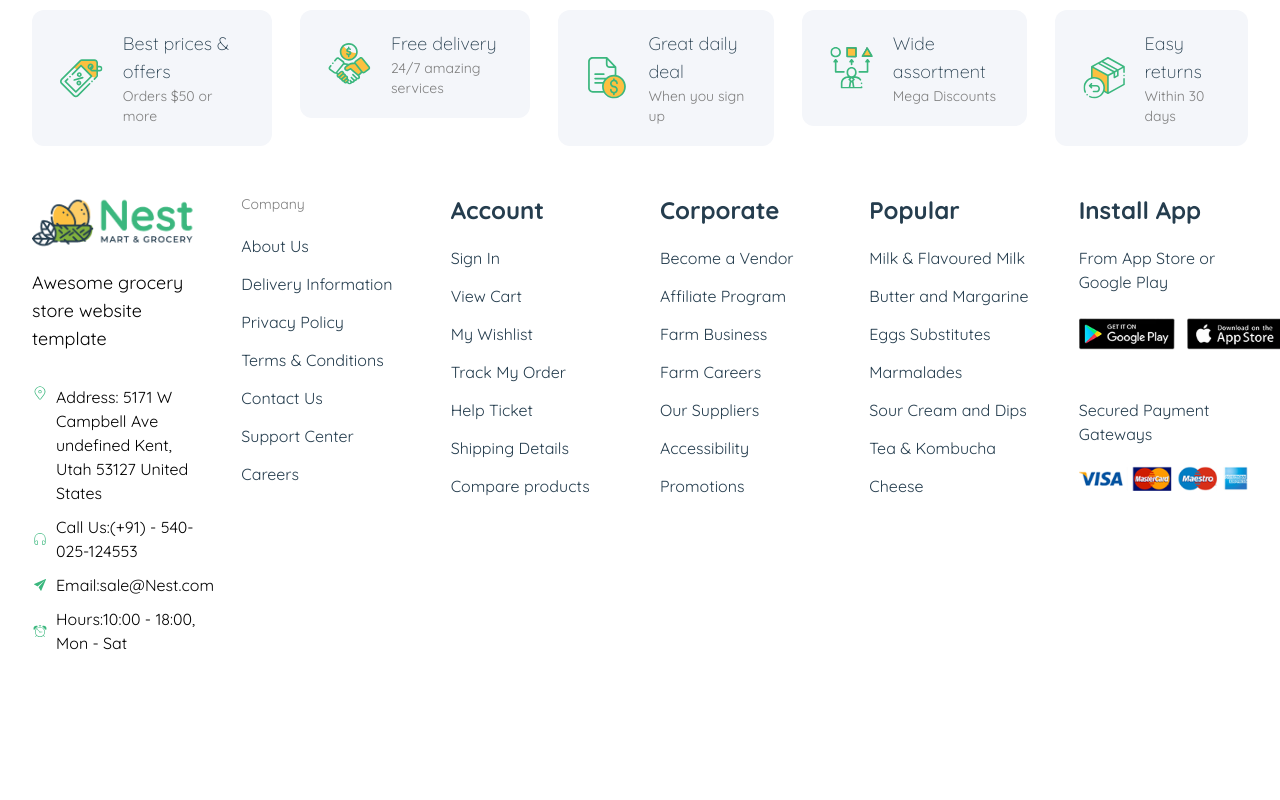
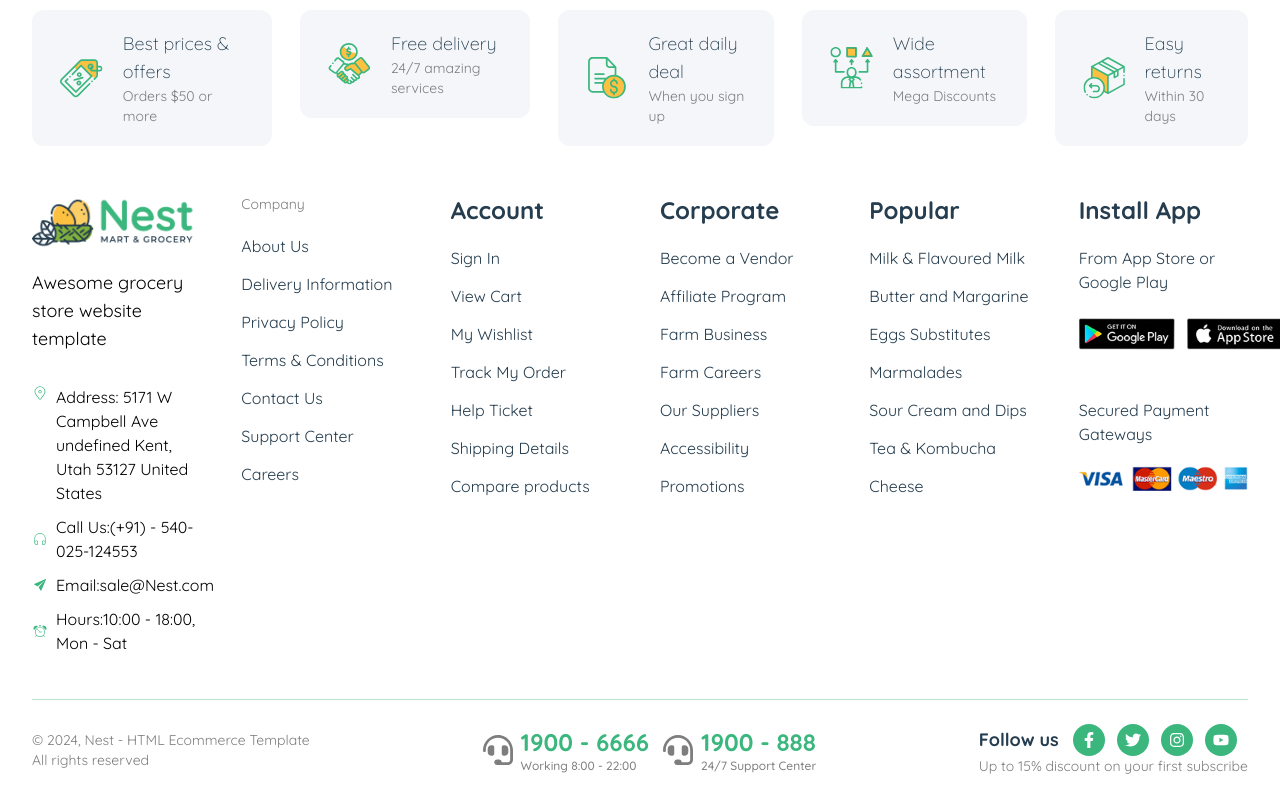
Before and after one commit to KAUSAR1701/Nest-eCommerce, a React (Vite) app: page / in a window 1280 px wide. Shown: the part 5079-5879 px from the top of the page. Before the commit the page ends 5744 px from the top, so only its background shows below. Built offline with nearby package versions, Linux system fonts and the light colour scheme.

Commit message:
New commit

```diff
--- a/src/components/Home/Subscribe-bg.jsx
+++ b/src/components/Home/Subscribe-bg.jsx
@@ -6,13 +6,13 @@ const Subscribe = () => {
     <section className="pb-12">
       <div className="container">
         <div
-          className="px-6 py-14 lg:p-16 bg-no-repeat bg-cover rounded-3xl bg-center md:bg:right"
+          className="px-6 py-14 lg:p-16 bg-no-repeat bg-cover rounded-3xl bg-center"
           style={{ backgroundImage: "url('/Subscribe.png')" }}
         >
-          <h1 className="font-bold text-xl md:text-2xl lg:text-4xl text-primary max-w-lg">
+          <h1 className="font-bold text-lg md:text-2xl lg:text-4xl text-primary max-w-lg">
             Stay home & get your daily needs from our shop
           </h1>
-          <p className="pt-5 md:pt-10 pb-5 md:pb-20 text-sm lg:text-lg font-normal text-secondary">
+          <p className="pt-5 md:pt-10 pb-5 md:pb-20 text-xs lg:text-lg font-normal text-secondary">
             Start You'r Daily Shopping with{" "}
             <span className="text-brand">Nest Mart</span>
           </p>
@@ -28,9 +28,9 @@ const Subscribe = () => {
             </button>
           </div>
         </div>
-        <div className="flex gap-7">
-          <div className="pt-10">
-            <div className="flex items-center gap-5 bg-[#f4f6fa] py-5 px-7 w-fit rounded-xl">
+        <div className="flex flex-col sm:flex-row gap-1 lg:gap-7">
+          <div className="pt-3 md:pt-10">
+            <div className="flex items-center gap-1 lg:gap-5 bg-[#f4f6fa] py-5 px-7 w-fit rounded-xl">
               <div>
                 <img src="icon-1.svg" alt="icon-1" className="w-14" />
               </div>
@@ -44,7 +44,7 @@ const Subscribe = () => {
               </div>
             </div>
           </div>
-          <div className="pt-10">
+          <div className="pt-3 md:pt-10">
             <div className="flex items-center gap-5 bg-[#f4f6fa] py-5 px-7 w-fit rounded-xl">
               <div>
                 <img src="icon-2.svg" alt="icon-2" className="w-14" />
@@ -59,7 +59,7 @@ const Subscribe = () => {
               </div>
             </div>
           </div>
-          <div className="pt-10">
+          <div className="pt-3 md:pt-10">
             <div className="flex items-center gap-5 bg-[#f4f6fa] py-5 px-7 w-fit rounded-xl">
               <div>
                 <img src="icon-3.svg" alt="icon-3" className="w-14" />
@@ -74,7 +74,7 @@ const Subscribe = () => {
               </div>
             </div>
           </div>
-          <div className="pt-10">
+          <div className="pt-3 md:pt-10">
             <div className="flex items-center gap-5 bg-[#f4f6fa] py-5 px-7 w-fit rounded-xl">
               <div>
                 <img src="icon-4.svg" alt="icon-4" className="w-14" />
@@ -89,7 +89,7 @@ const Subscribe = () => {
               </div>
             </div>
           </div>
-          <div className="pt-10">
+          <div className="pt-3 md:pt-10">
             <div className="flex items-center gap-5 bg-[#f4f6fa] py-5 px-7 w-fit rounded-xl">
               <div>
                 <img src="icon-5.svg" alt="icon-5" className="w-14" />
--- a/src/components/layout/Footer.jsx
+++ b/src/components/layout/Footer.jsx
@@ -1,5 +1,12 @@
 import React from "react";
 import { CiHeadphones, CiLocationOn } from "react-icons/ci";
+import {
+  FaFacebookF,
+  FaHeadset,
+  FaInstagram,
+  FaTwitter,
+  FaYoutube,
+} from "react-icons/fa";
 import { GiAlarmClock } from "react-icons/gi";
 import { IoIosSend } from "react-icons/io";
 import { Link } from "react-router";
@@ -8,7 +15,7 @@ function Footer() {
   return (
     <footer>
       <div className="container">
-        <div className="grid grid-cols-6 gap-10">
+        <div className="grid grid-cols-1 sm:grid-cols-2 md:grid-cols-4 lg:grid-cols-6 gap-10">
           <div>
             <img src="Logo.png" alt="Logo" />
             <p className="pt-4 pb-8 font-normal text-lg font-primary">
@@ -41,7 +48,7 @@ function Footer() {
                 </p>
               </li>
               <li>
-                <p className="pb-2.5 flex items-center gap-2 font-normal text-base font-primary">
+                <p className="pb-11 flex items-center gap-2 font-normal text-base font-primary">
                   <div className="text-brand">
                     <GiAlarmClock />
                   </div>
@@ -185,6 +192,85 @@ function Footer() {
             </Link>
           </div>
         </div>
+        <div className="flex justify-between items-center py-6 border-t border-[#BCE3C9]">
+          <p className="font-normal text-xs lg:text-sm text-secondary w-72 hidden md:block">
+            © 2024, Nest - HTML Ecommerce Template All rights reserved
+          </p>
+          <div className="flex gap-1 lg:gap-3.5">
+            <Link
+              to="tell:1900 - 888"
+              className="ml-auto flex items-center gap-2"
+            >
+              <FaHeadset className="text-3xl text-secondary hidden md:block" />
+              <div>
+                <p className="text-sm lg:text-2xl text-brand font-bold">
+                  1900 - 6666
+                </p>
+                <p className="text-xs text-secondary font-medium">
+                  Working 8:00 - 22:00
+                </p>
+              </div>
+            </Link>
+            <Link
+              to="tell:1900 - 888"
+              className="ml-auto flex items-center gap-2"
+            >
+              <FaHeadset className="text-3xl text-secondary hidden md:block" />
+              <div>
+                <p className="text-sm lg:text-2xl text-brand font-bold">
+                  1900 - 888
+                </p>
+                <p className="text-xs text-secondary font-medium">
+                  24/7 Support Center
+                </p>
+              </div>
+            </Link>
+          </div>
+          <div>
+            <div className="lg:flex items-center gap-1 lg:gap-3.5">
+              <p className="font-bold text-sm lg:text-lg text-primary">
+                Follow us
+              </p>
+              <ul className="flex gap-3">
+                <li>
+                  <Link
+                    to="/"
+                    className="w-8 h-8 rounded-full bg-brand flex justify-center items-center text-white"
+                  >
+                    <FaFacebookF />
+                  </Link>
+                </li>
+                <li>
+                  <Link
+                    to="/"
+                    className="w-8 h-8 rounded-full bg-brand flex justify-center items-center text-white"
+                  >
+                    <FaTwitter />
+                  </Link>
+                </li>
+                <li>
+                  <Link
+                    to="/"
+                    className="w-8 h-8 rounded-full bg-brand flex justify-center items-center text-white"
+                  >
+                    <FaInstagram />
+                  </Link>
+                </li>
+                <li>
+                  <Link
+                    to="/"
+                    className="w-8 h-8 rounded-full bg-brand flex justify-center items-center text-white"
+                  >
+                    <FaYoutube />
+                  </Link>
+                </li>
+              </ul>
+            </div>
+            <p className="font-normal text-sm text-secondary">
+              Up to 15% discount on your first subscribe
+            </p>
+          </div>
+        </div>
       </div>
     </footer>
   );
```
